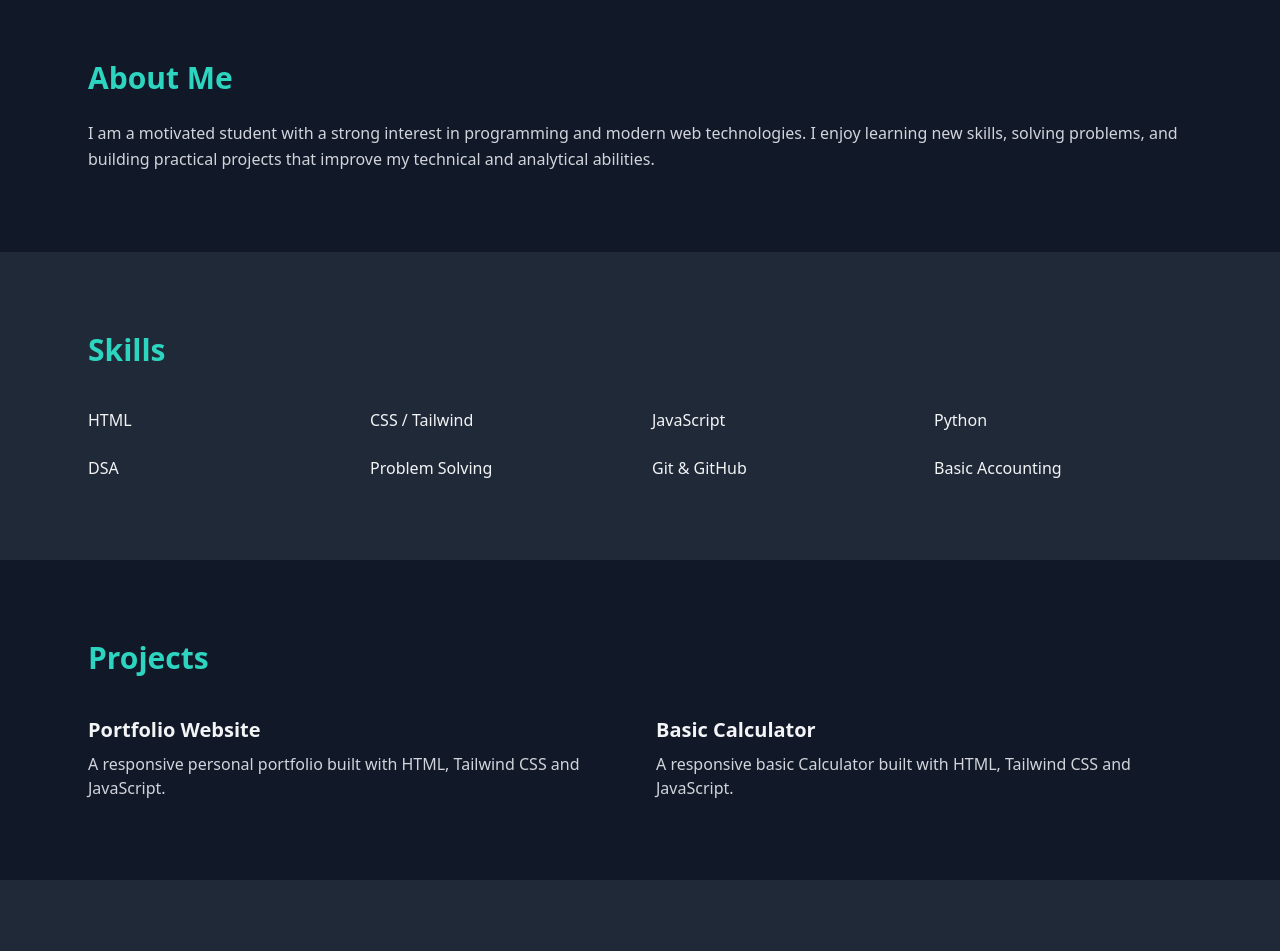
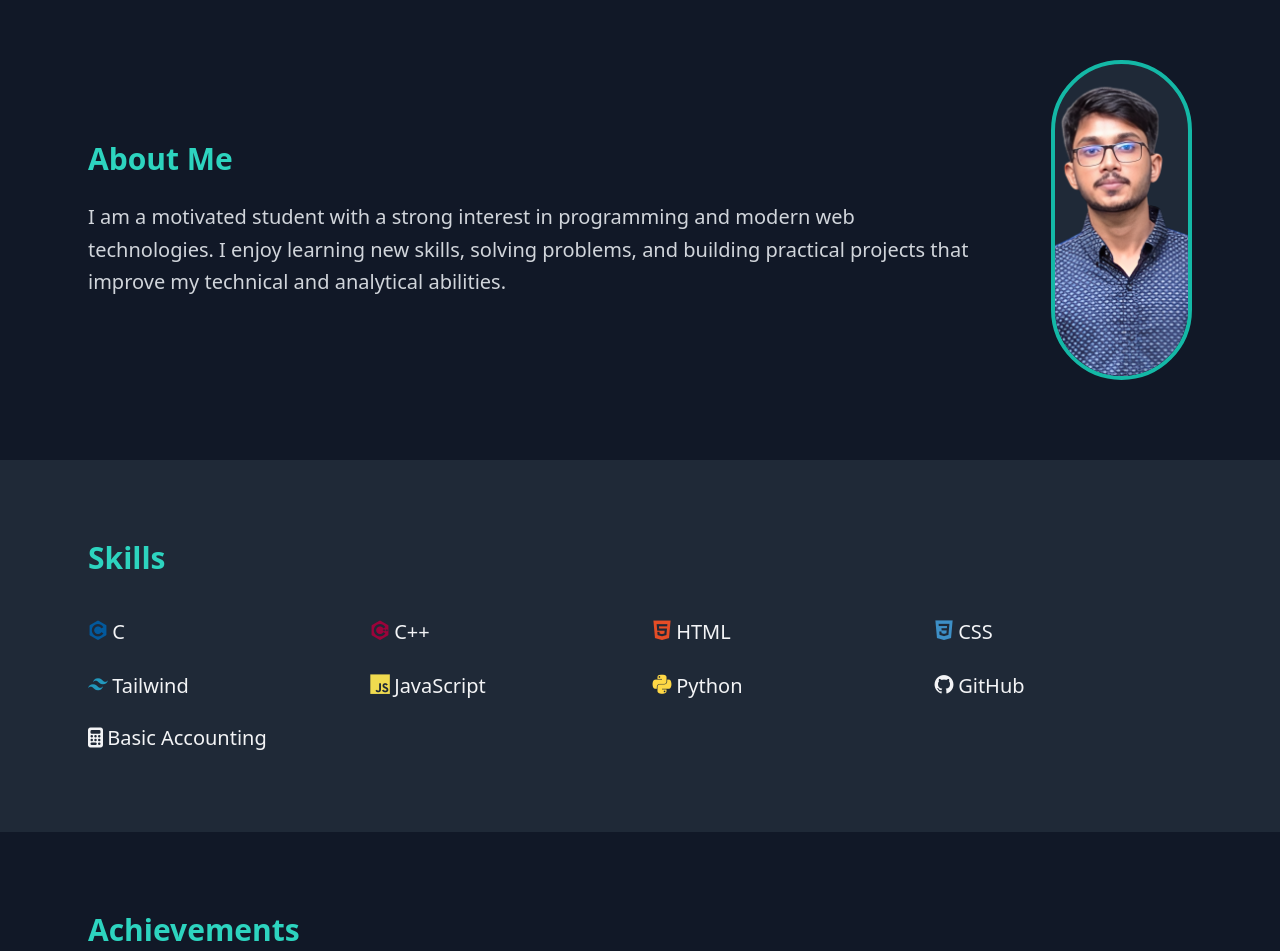
Before and after one commit to Rafiul-Ovi/My_Portfoilo, a plain HTML site: page index.html in a window 1280 px wide. Shown: the part 820-1771 px from the top of the page. Drawn offline with nearby package versions, Linux system fonts and the light colour scheme.

Commit message:
added achievements

```diff
--- a/index.html
+++ b/index.html
@@ -5,15 +5,31 @@
     <meta name="viewport" content="width=device-width, initial-scale=1.0" />
     <title>Rafiul Islam Ovi | Portfolio</title>
 
-    <!-- Tailwind CSS CDN -->
+    <!-- DaisyUi & Tailwind CSS CDN -->
+    <link
+      href="https://cdn.jsdelivr.net/npm/daisyui@4.12.24/dist/full.min.css"
+      rel="stylesheet"
+      type="text/css"
+    />
     <script src="https://cdn.tailwindcss.com"></script>
 
     <!-- Custom JS -->
     <script defer src="script.js"></script>
+
+    <!-- Devicon -->
+    <link
+      rel="stylesheet"
+      href="https://cdn.jsdelivr.net/gh/devicons/devicon@latest/devicon.min.css"
+    />
+
+    <!-- Font Awesome -->
+    <link
+      rel="stylesheet"
+      href="https://cdnjs.cloudflare.com/ajax/libs/font-awesome/6.5.1/css/all.min.css"
+    />
   </head>
   <body class="bg-gray-900 text-gray-100 font-sans">
     <!-- Navbar -->
-
     <nav class="fixed w-full bg-gray-800 shadow-md z-50">
       <div
         class="flex justify-between items-center max-w-6xl mx-auto px-4 py-4"
@@ -48,6 +64,9 @@
           <li><a href="#home" class="hover:text-teal-400">Home</a></li>
           <li><a href="#about" class="hover:text-teal-400">About</a></li>
           <li><a href="#skills" class="hover:text-teal-400">Skills</a></li>
+          <li>
+            <a href="#achievements" class="hover:text-teal-400">Achievements</a>
+          </li>
           <li><a href="#projects" class="hover:text-teal-400">Projects</a></li>
           <li><a href="#contact" class="hover:text-teal-400">Contact</a></li>
         </ul>
@@ -61,6 +80,11 @@
         <li><a href="#home" class="block hover:text-teal-400">Home</a></li>
         <li><a href="#about" class="block hover:text-teal-400">About</a></li>
         <li><a href="#skills" class="block hover:text-teal-400">Skills</a></li>
+        <li>
+          <a href="#achievements" class="block hover:text-teal-400"
+            >Achievements</a
+          >
+        </li>
         <li>
           <a href="#projects" class="block hover:text-teal-400">Projects</a>
         </li>
@@ -94,10 +118,12 @@
           </button>
         </div>
 
-        <!-- Image -->
-        <div class="w-96 h-96 bg-gray-800 rounded-full overflow-hidden mx-auto">
+        <!-- Image-1 -->
+        <div
+          class="w-96 h-96 bg-gray-800 rounded-full border-teal-500 border-4 overflow-hidden mx-auto"
+        >
           <img
-            src="images/Rafiul-image.png"
+            src="images/Rafiul_image_2.png"
             alt="Rafiul Islam Ovi"
             class="w-full h-full object-cover"
           />
@@ -107,13 +133,29 @@
 
     <!-- About Section -->
     <section id="about" class="max-w-6xl mx-auto px-6 py-20">
+      <div
+        class="flex flex-col-reverse lg:flex-row md:flex-col-reverse gap-12 lg:gap-20 justify-center items-center"
+      >
+        <div>
           <h3 class="text-3xl font-bold mb-6 text-teal-400">About Me</h3>
-      <p class="text-gray-300 leading-relaxed">
+          <p class="text-gray-300 text-xl leading-relaxed">
             I am a motivated student with a strong interest in programming and
-        modern web technologies. I enjoy learning new skills, solving problems,
-        and building practical projects that improve my technical and analytical
-        abilities.
+            modern web technologies. I enjoy learning new skills, solving
+            problems, and building practical projects that improve my technical
+            and analytical abilities.
           </p>
+        </div>
+        <!-- Image-2 -->
+        <div
+          class="w-80 h-80 bg-gray-800 rounded-full border-teal-500 border-4 overflow-hidden mx-auto"
+        >
+          <img
+            src="images/Rafiul_image_1.png"
+            alt="Rafiul Islam Ovi"
+            class="w-full h-full object-cover"
+          />
+        </div>
+      </div>
     </section>
 
     <!-- Skills Section -->
@@ -121,20 +163,82 @@
       <div class="max-w-6xl mx-auto px-6">
         <h3 class="text-3xl font-bold mb-10 text-teal-400">Skills</h3>
         <div class="grid grid-cols-2 md:grid-cols-4 gap-6">
-          <div class="skill-card">HTML</div>
-          <div class="skill-card">CSS / Tailwind</div>
-          <div class="skill-card">JavaScript</div>
-          <div class="skill-card">Python</div>
-          <div class="skill-card">DSA</div>
-          <div class="skill-card">Problem Solving</div>
-          <div class="skill-card">Git & GitHub</div>
-          <div class="skill-card">Basic Accounting</div>
+          <div class="skill-card">
+            <i class="devicon-c-plain colored text-xl"></i>
+            <span class="text-xl">C</span>
+          </div>
+
+          <div class="skill-card">
+            <i class="devicon-cplusplus-plain colored text-xl"></i>
+            <span class="text-xl">C++</span>
+          </div>
+
+          <div class="skill-card">
+            <i class="devicon-html5-plain colored text-xl"></i>
+            <span class="text-xl">HTML</span>
+          </div>
+
+          <div class="skill-card">
+            <i class="devicon-css3-plain colored text-xl"></i>
+            <span class="text-xl">CSS</span>
+          </div>
+
+          <div class="skill-card">
+            <i class="devicon-tailwindcss-plain colored text-xl"></i>
+            <span class="text-xl">Tailwind</span>
+          </div>
+
+          <div class="skill-card">
+            <i class="devicon-javascript-plain colored text-xl"></i>
+            <span class="text-xl">JavaScript</span>
+          </div>
+
+          <div class="skill-card">
+            <i class="devicon-python-plain colored text-xl"></i>
+            <span class="text-xl">Python</span>
+          </div>
+
+          <div class="skill-card">
+            <i class="devicon-github-original text-xl"></i>
+            <span class="text-xl">GitHub</span>
+          </div>
+
+          <div class="skill-card">
+            <i class="fa-solid fa-calculator text-xl"></i>
+            <span class="text-xl">Basic Accounting</span>
+          </div>
+        </div>
+      </div>
+    </section>
+
+    <!-- Achievements Section -->
+    <section id="achievements" class="max-w-6xl mx-auto px-6 py-20">
+      <h3 class="text-3xl font-bold mb-10 text-teal-400">Achievements</h3>
+
+      <div
+        class="grid grid-cols-1 md:grid-cols-2 lg:grid-cols-3 gap-5 place-items-center md:place-items-start"
+      >
+        <!-- achievement card-1 -->
+        <div class="card card-compact bg-base-100 w-72 shadow-xl">
+          <figure>
+            <img src="images/Achievement_1.jpeg" alt="" />
+          </figure>
+          <div class="card-body">
+            <p class="text-base">
+              Honored to receive this Certificate of Appreciation from RUET.
+            </p>
+            <p class="text-base">
+              Thankful for the opportunity to contribute as a volunteer and be
+              part of a meaningful event.
+            </p>
+          </div>
         </div>
       </div>
     </section>
 
     <!-- Projects Section -->
-    <section id="projects" class="max-w-6xl mx-auto px-6 py-20">
+    <section id="projects" class="bg-gray-800">
+      <div class="max-w-6xl mx-auto px-6 py-20">
         <h3 class="text-3xl font-bold mb-10 text-teal-400">Projects</h3>
 
         <div class="grid md:grid-cols-2 gap-8">
@@ -154,10 +258,11 @@
             </p>
           </div>
         </div>
+      </div>
     </section>
 
     <!-- Contact Section -->
-    <section id="contact" class="bg-gray-800 py-10 md:py-20">
+    <section id="contact" class="bg-gray-900 py-10 md:py-20">
       <div
         class="flex flex-col-reverse md:flex-row gap-y-7 md:gap-y-0 justify-between mx-auto max-w-6xl px-6"
       >
@@ -259,7 +364,7 @@
     </section>
 
     <!-- Footer -->
-    <footer class="text-center py-6 bg-gray-900 text-gray-500">
+    <footer class="text-center py-6 bg-gray-800 text-gray-500">
       © 2025 Rafiul Islam Ovi. All rights reserved.
     </footer>
   </body>
--- a/styles/style.css
+++ b/styles/style.css
@@ -0,0 +1,13 @@
+.skill-card {
+  display: flex;
+  align-items: center;
+  gap: 10px;
+  padding: 12px 16px;
+  border-radius: 10px;
+  background: #f9f9f9;
+  font-weight: 500;
+}
+
+.skill-card i {
+  font-size: 28px;
+}
```
Also changed, not shown: images/Achievement_1.jpeg (added), images/Rafiul_image_1.png (renamed from images/Rafiul-image.png), 1 other file. Lines whose indentation alone changed are shown as unchanged.
